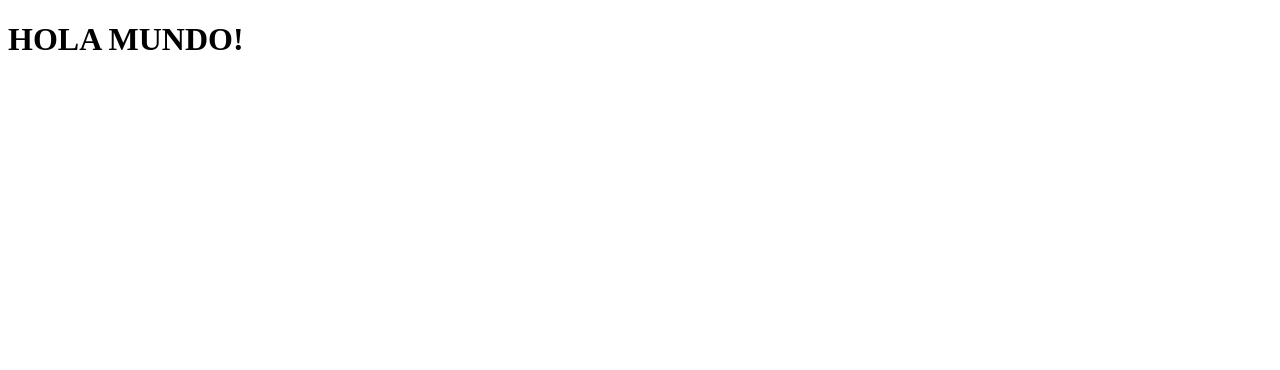
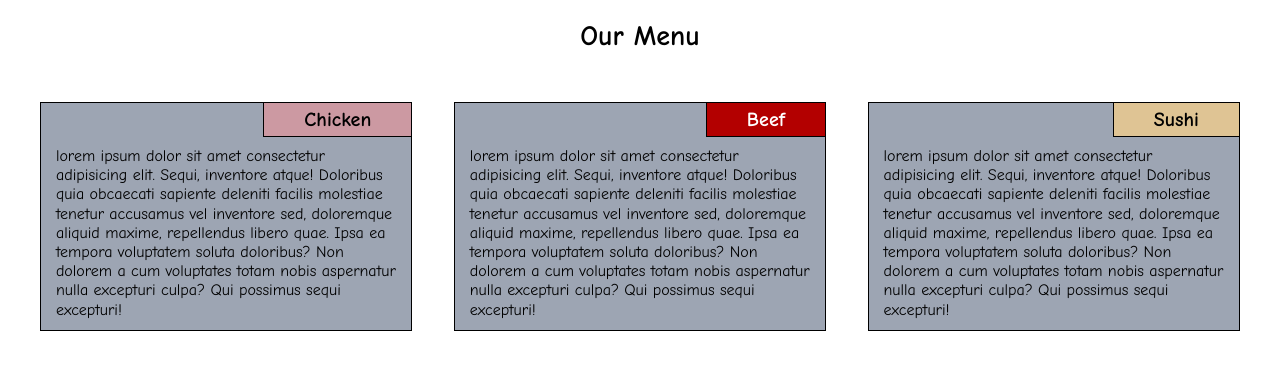
Before and after one commit to wavf/coursera-test, a plain HTML site: page mod2_solution/index.html in a window 1280 px wide. Drawn offline with Linux system fonts and the light colour scheme.

Commit message:
module 2 complete

```diff
--- /dev/null
+++ b/mod2_solution/css/styles.css
@@ -0,0 +1,81 @@
+*{
+  box-sizing: border-box;
+  padding: 0;
+  border: 0;
+  margin: 0;
+  font-family: "Comic Sans MS", cursive, sans-serif;
+}
+h1{
+  margin-top: 20px;
+  margin-bottom: 50px;
+  text-align: center;
+  color: black;
+  font-size: 1.75em;
+  font-weight: bold;
+}
+div.container{
+  width: 97%;
+  margin: auto;
+}
+section{
+  border: 1px solid black;
+  background-color: #9da5b3;
+  width: 90%;
+  margin: auto;
+}
+h2{
+  border-left: 1px solid black;
+  border-bottom: 1px solid black;
+  text-align: center;
+  padding: 5px 40px;
+  position: relative;
+  top: 0px;
+  right: 0px;
+  float: right;
+  font-size: 1.25em;
+  font-weight: bold;
+}
+p{
+  padding: 10px 15px;
+  clear: both;
+  font-size: 1em;
+  line-height: 1.2;
+}
+#title1{
+  background-color: #cc99a2;
+  color: black;
+}
+#title2{
+  background-color: #B30000;
+  color: white;
+}
+#title3{
+  background-color: #DFC494;
+  color: black;
+}
+@media (min-width: 992px){
+  div.section{
+    float: left;
+    width: 33.33%;
+  }
+}
+@media (min-width: 768px) and (max-width: 991px){
+  div.section{
+    float: left;
+    width: 50%;
+  }
+  #section3{
+    width: 100%;
+    margin-top: 40px;
+  }
+  #section3 section{
+    width: 95%;
+  }
+}
+@media (max-width: 767px){
+  div.section{
+    width: 90%;
+    margin: auto;
+    margin-bottom: 40px;
+  }
+}
--- a/mod2_solution/index.html
+++ b/mod2_solution/index.html
@@ -1,13 +1,41 @@
 <!DOCTYPE html>
 <html lang="en">
 <head>
-	<meta charset="UTF-8">
-	<meta name="viewport" content="width=device-width, initial-scale=1.0">
-	<title>Document</title>
+  <meta charset="UTF-8">
+  <meta name="viewport" content="width=device-width, initial-scale=1.0">
+  <title>Assignment Solution for Module 2</title>
+  <link rel="stylesheet" href="css/styles.css">
 </head>
 <body>
-	<h1>HOLA MUNDO!</h1>
-
-
+  <h1>Our Menu</h1>
+  <div class="container">
+    <div class="section">
+      <section>
+        <h2 id="title1">Chicken</h2>
+        <p>lorem ipsum dolor sit amet consectetur adipisicing elit. Sequi, inventore atque! Doloribus quia obcaecati
+          sapiente deleniti facilis molestiae tenetur accusamus vel inventore sed, doloremque aliquid maxime, repellendus
+          libero quae. Ipsa ea tempora voluptatem soluta doloribus? Non dolorem a cum voluptates totam nobis aspernatur
+          nulla excepturi culpa? Qui possimus sequi excepturi!</p>
+      </section>
+    </div>
+    <div class="section">
+      <section>
+        <h2 id="title2">Beef</h2>
+        <p>lorem ipsum dolor sit amet consectetur adipisicing elit. Sequi, inventore atque! Doloribus quia obcaecati
+          sapiente deleniti facilis molestiae tenetur accusamus vel inventore sed, doloremque aliquid maxime, repellendus
+          libero quae. Ipsa ea tempora voluptatem soluta doloribus? Non dolorem a cum voluptates totam nobis aspernatur
+          nulla excepturi culpa? Qui possimus sequi excepturi!</p>
+      </section>
+    </div>
+    <div id="section3" class="section">
+      <section>
+        <h2 id="title3">Sushi</h2>
+        <p>lorem ipsum dolor sit amet consectetur adipisicing elit. Sequi, inventore atque! Doloribus quia obcaecati
+          sapiente deleniti facilis molestiae tenetur accusamus vel inventore sed, doloremque aliquid maxime, repellendus
+          libero quae. Ipsa ea tempora voluptatem soluta doloribus? Non dolorem a cum voluptates totam nobis aspernatur
+          nulla excepturi culpa? Qui possimus sequi excepturi!</p>
+      </section>
+    </div>
+  </div>
 </body>
 </html>
```
